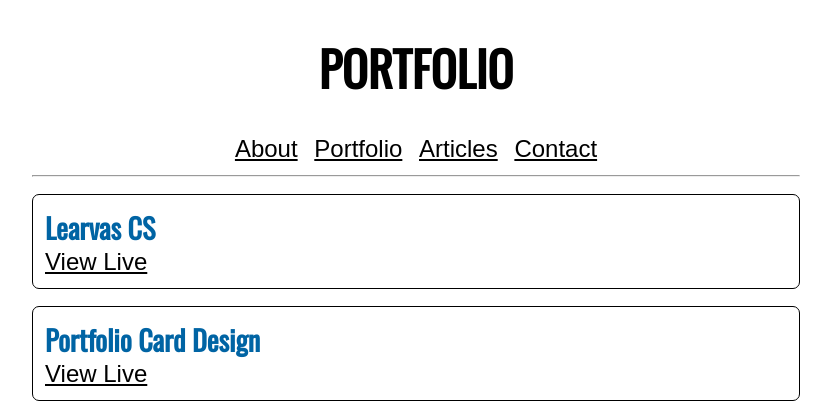
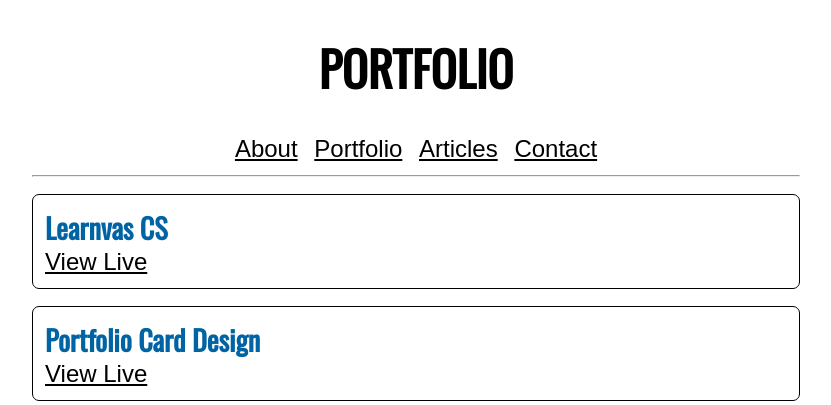
Before and after one commit to johnnyvalles/johnnyvalles.github.io, a Jekyll site: the page built from portfolio.html, in a window 1280 px wide. Shown: the top 405 px of the page, without its empty margins (224-1055 px from the left). Built offline with Jekyll 4.4.1, drawn with Linux system fonts in a browser that asks for light colours; a style sheet for code colours, icons or effects is not loaded.

Commit message:
Fix project name typo

```diff
--- a/_data/projects.yml
+++ b/_data/projects.yml
@@ -1,4 +1,4 @@
-- name: Learvas CS
+- name: Learnvas CS
   live: http://github.com/johnnyvalles/learnvas.git/
 
 - name: Portfolio Card Design
```
